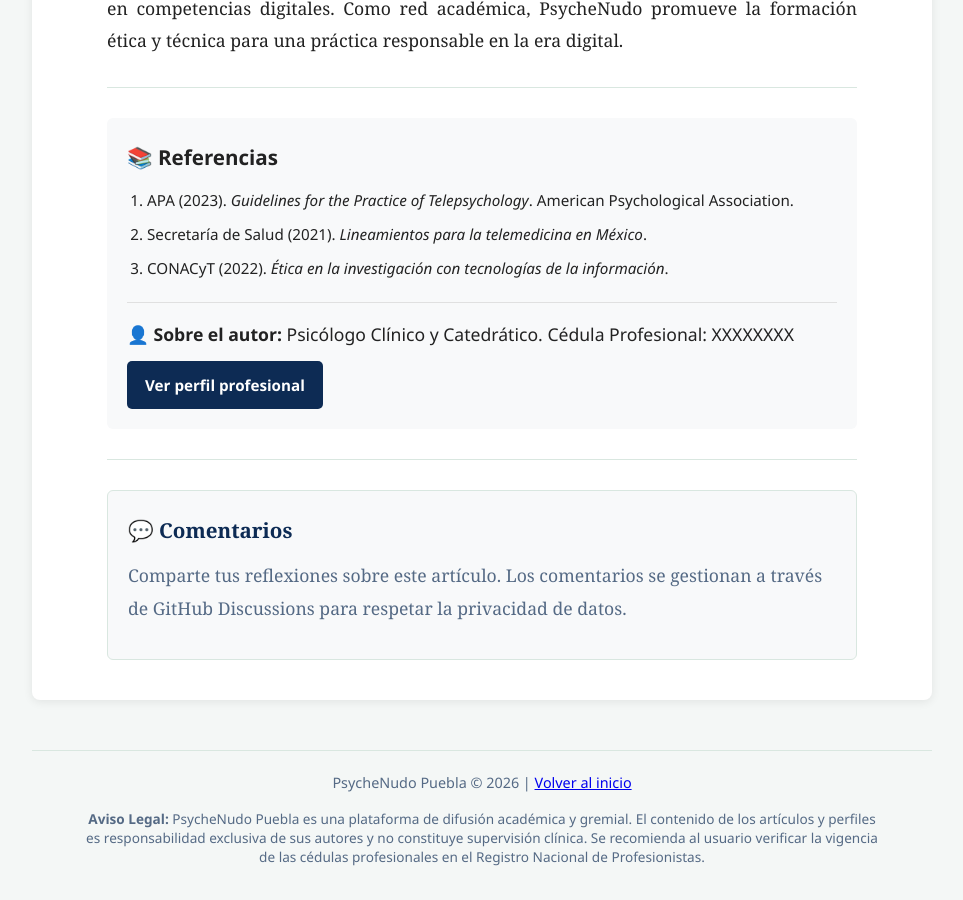
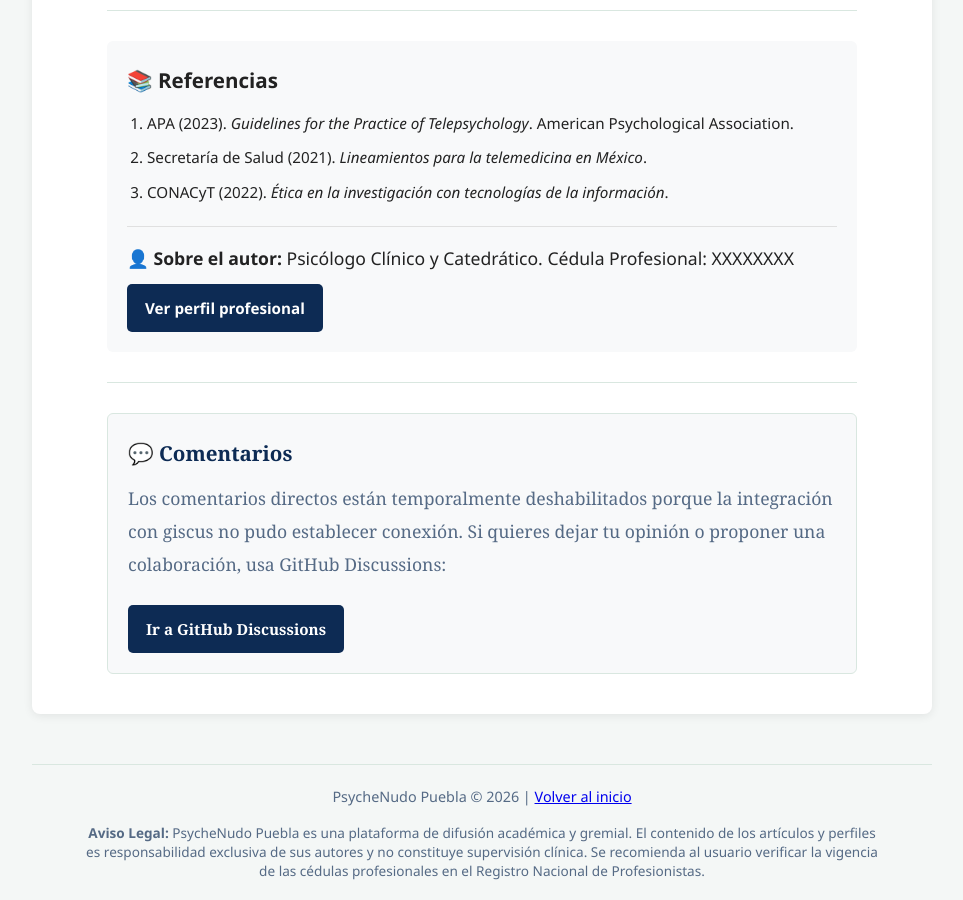
Before and after one commit to PsycheNudo-Puebla/psychenudo-puebla.github.io, a Jekyll site: the page articulos/tecnologia-clinica.html, which Jekyll copies as it is, in a window 1280 px wide and 900 px high, scrolled down 1618 px. Shown: the whole window, without its empty margins (158-1121 px from the left). Built offline with Jekyll 4.4.1, drawn with Linux system fonts in a browser that asks for light colours; comment, search, counter and statistics services are not loaded.

Commit message:
Restauración de pestañas, recuperación de contenido de Visión y limpieza de código Liquid

```diff
--- a/articulos/tecnologia-clinica.html
+++ b/articulos/tecnologia-clinica.html
@@ -12,7 +12,7 @@
     <header class="site-header">
         <div class="logo-link">
             <a href="../index.html">
-                <img src="../img/logo.png" alt="PsycheNudo Puebla - Nodo de difusión de psicología clínica y ética" class="logo-img">
+                <img src="../assets/logo-psychenudo.png" alt="PsycheNudo Puebla - Nodo de difusión de psicología clínica y ética" class="logo-img">
             </a>
         </div>
         <h1>PsycheNudo Puebla</h1>
@@ -69,22 +69,8 @@
 
             <section class="comentarios">
                 <h3>💬 Comentarios</h3>
-                <p>Comparte tus reflexiones sobre este artículo. Los comentarios se gestionan a través de GitHub Discussions para respetar la privacidad de datos.</p>
-                <script src="https://giscus.app/client.js"
-                        data-repo="PsycheNudo-Puebla/psychenudo-puebla.github.io"
-                        data-repo-id="R_kgDOSDvR4w"
-                        data-category="General"
-                        data-category-id="DIC_kwDOSDvR484C6_US"
-                        data-mapping="pathname"
-                        data-strict="0"
-                        data-reactions-enabled="1"
-                        data-emit-metadata="0"
-                        data-input-position="bottom"
-                        data-theme="preferred_color_scheme"
-                        data-lang="es"
-                        crossorigin="anonymous"
-                        async>
-                </script>
+                <p>Los comentarios directos están temporalmente deshabilitados porque la integración con giscus no pudo establecer conexión. Si quieres dejar tu opinión o proponer una colaboración, usa GitHub Discussions:</p>
+                <a href="https://github.com/PsycheNudo-Puebla/psychenudo-puebla.github.io/discussions" class="boton" target="_blank">Ir a GitHub Discussions</a>
             </section>
         </article>
     </div>
```
Also changed, not shown: index.html (+38 -25 lines).
